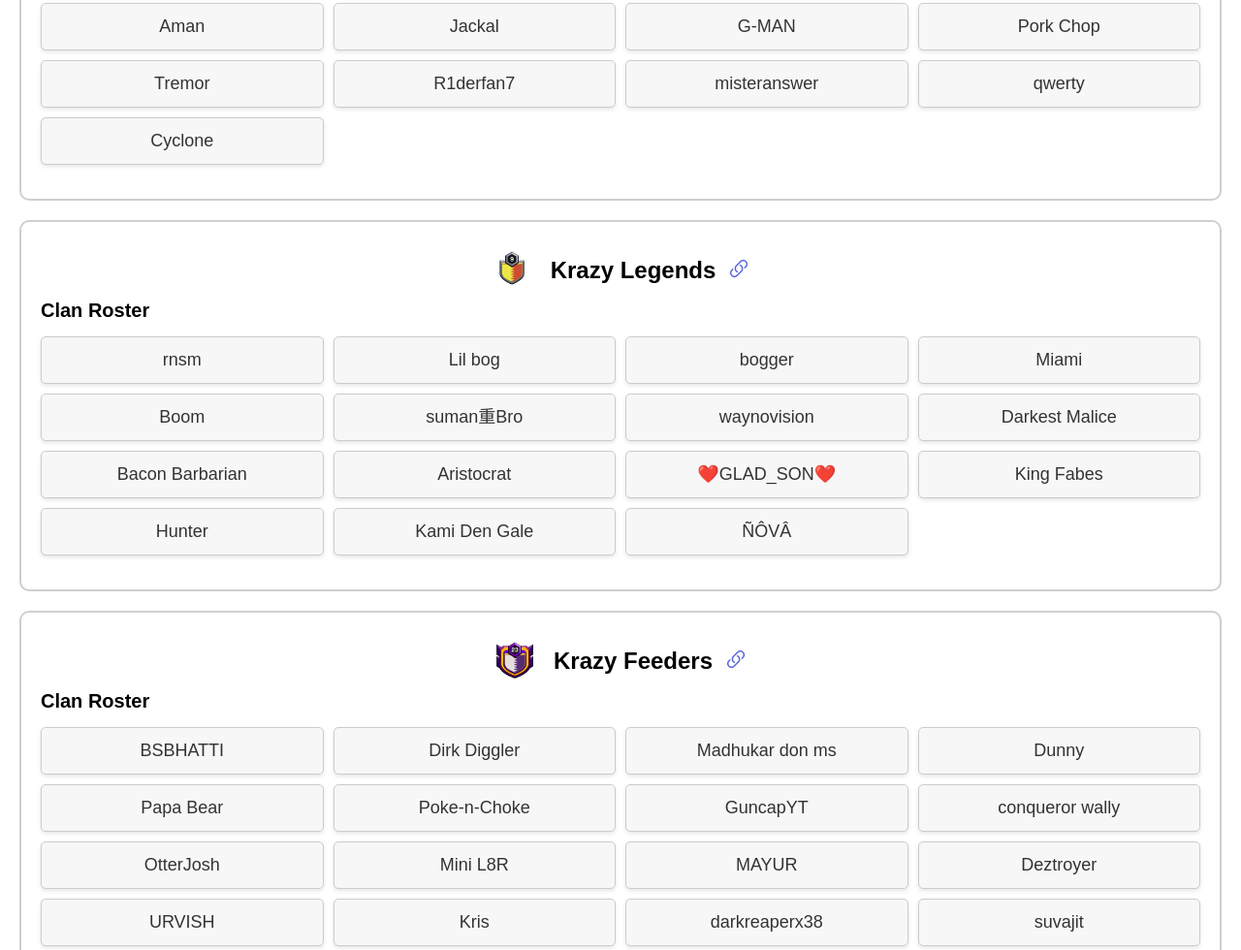
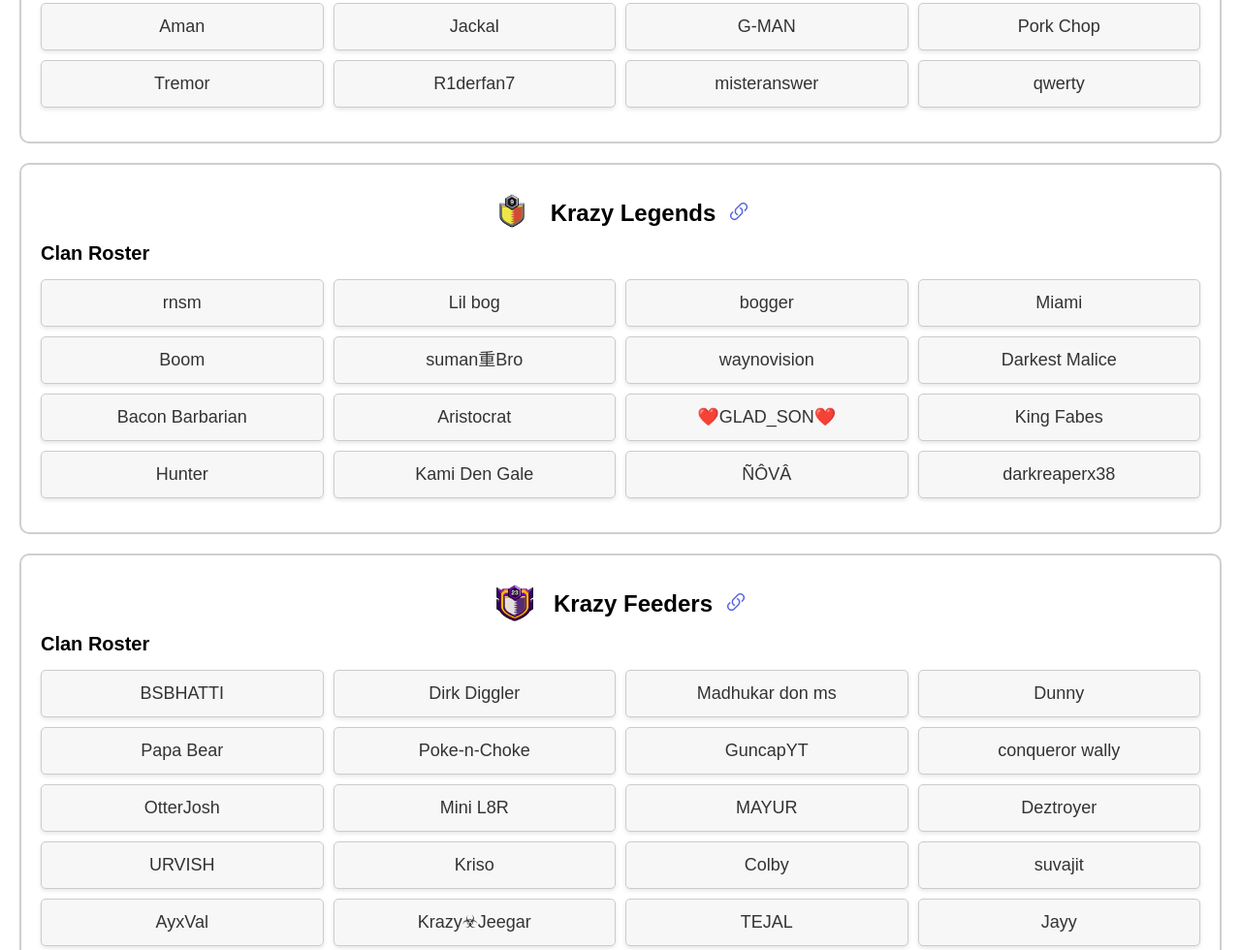
Before and after one commit to Kckfkl/cwl, a plain HTML site: page index.html in a window 1280 px wide. Shown: the part 999-1979 px from the top of the page at 97% size. Drawn offline with Linux system fonts and the light colour scheme.

Commit message:
Update index.html

```diff
--- a/index.html
+++ b/index.html
@@ -248,7 +248,7 @@
         </p>
         <p>
         <p style="font-size: 30px; color: rgb(247, 247, 247); font-weight: bold; padding: 5px;">Searching Time will be
-            5PM - 8PM EST SUNDAY</p>
+            5PM - 8PM EST WEDNESDAY</p>
         </p>
     </header>
 
@@ -297,7 +297,6 @@
             <li>R1derfan7</li>
             <li>misteranswer</li>
             <li>qwerty</li>
-            <li>Cyclone</li>
         </ul>
     </section>
     <!-- Clan 2 -->
@@ -328,6 +327,7 @@
             <li>Hunter</li>
             <li>Kami Den Gale</li>
             <li>ÑÔVÂ</li>
+             <li>darkreaperx38</li>
         </ul>
     </section>
     <!-- Clan 3 -->
@@ -356,8 +356,8 @@
             <li>MAYUR</li>
             <li>Deztroyer</li>
             <li>URVISH</li>
-            <li>Kris</li>
-            <li>darkreaperx38</li>
+            <li>Kriso</li>
+            <li>Colby</li>
             <li>suvajit</li>
             <li>AyxVal</li>
             <li>Krazy☣Jeegar</li>
```
